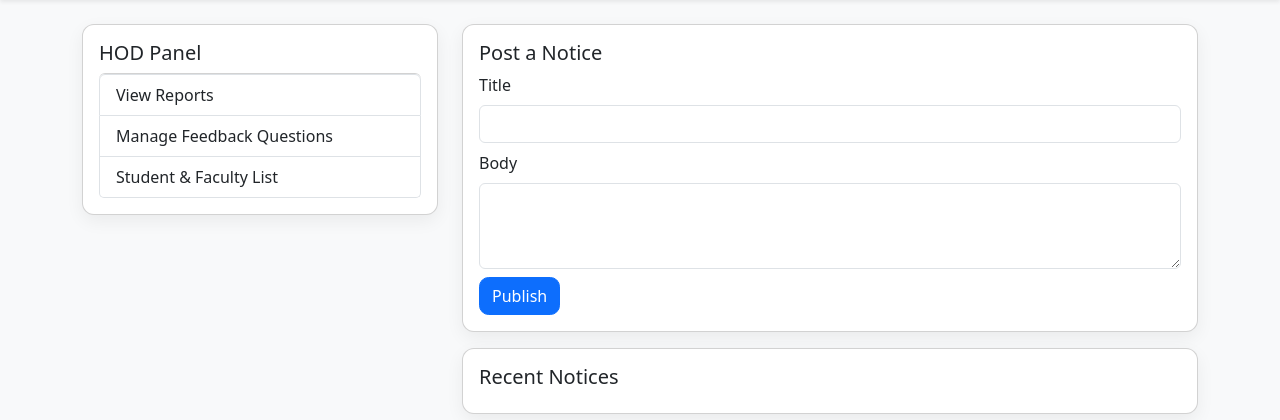
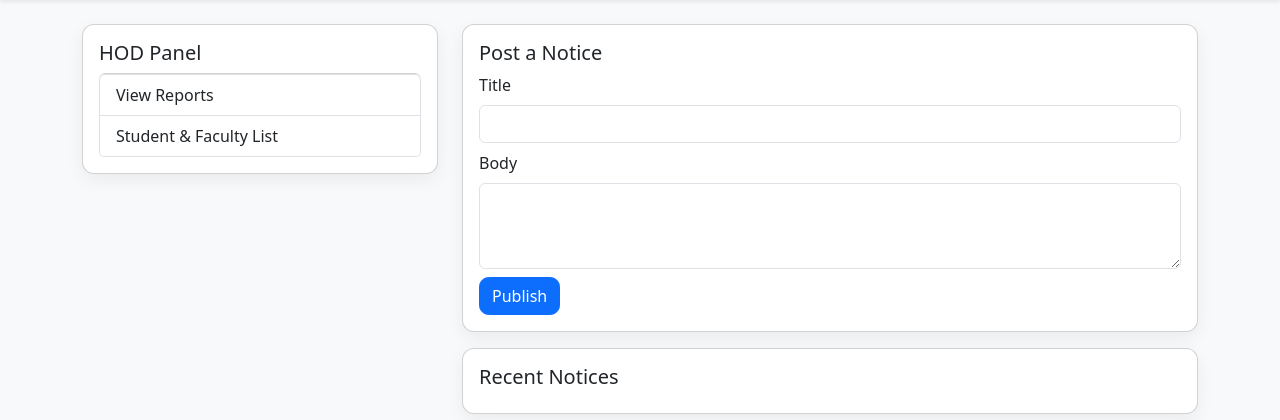
Before and after one commit to nidhidattani13/CP_feedback_system, a PHP site: page /frontend/hod/dashboard.php in a window 1280 px wide. Shown: the part 56-476 px from the top of the page. Run offline with PHP 8.4, Linux system fonts and the light colour scheme; the visitor is signed in with stand-in values (Sample User, id 1); data that the repository does not hold is empty.

Commit message:
Update dashboard.php

```diff
--- a/frontend/hod/dashboard.php
+++ b/frontend/hod/dashboard.php
@@ -12,7 +12,6 @@ include("../includes/header.php");
       <h5>HOD Panel</h5>
       <div class="list-group">
   <a class="list-group-item" href="reports.php">View Reports</a>
-  <a class="list-group-item" href="../feedback/manage_questions.php">Manage Feedback Questions</a>
   <a class="list-group-item" href="manage_users.php">Student & Faculty List</a>
       </div>
     </div>
```
